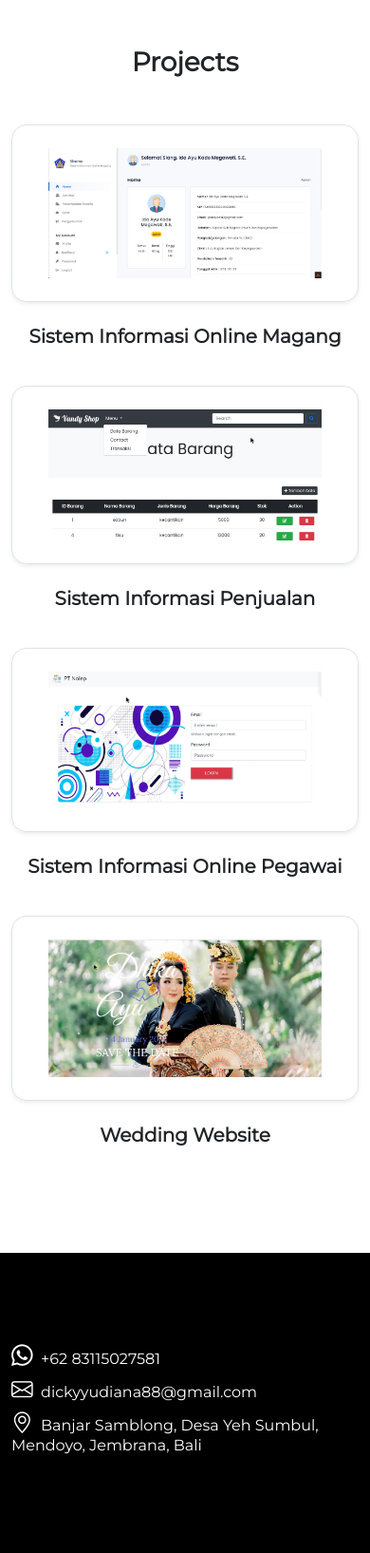
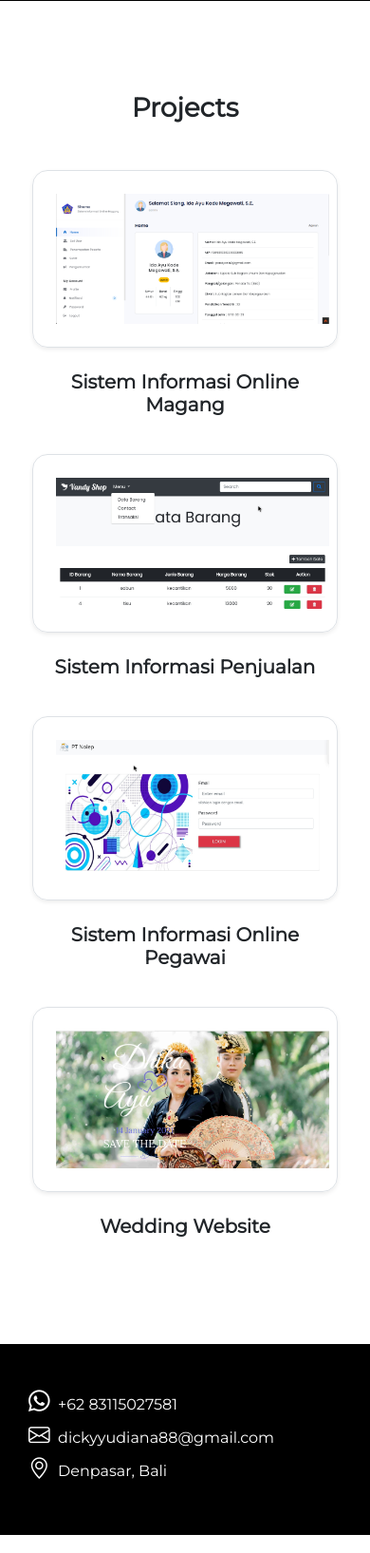
Before and after one commit to gkdyudiana/gkdyudiana.github.io, a PHP site: page / in a window 390 px wide. Shown: the part 3696-5331 px from the top of the page at 95% size. Run offline with PHP 8.4, Linux system fonts and the light colour scheme; some libraries are stand-ins or nearby versions.

Commit message:
fix some padding

```diff
--- a/assets/css/index.css
+++ b/assets/css/index.css
@@ -93,6 +93,14 @@ body {
 @media (min-width: 360px) and (max-width: 767px)  {
     .navbar {
         display: none !important;
+    }
+
+    .row {
+        margin: 0px 10px;
+    }
+
+    .contact .container {
+        padding: 0px 30px !important;
     }
 
     .home {
--- a/index.html
+++ b/index.html
@@ -212,7 +212,7 @@
         <div class="container py-5">
           <h6><i class="bi bi-whatsapp" style="font-size: 17pt;"></i>&nbsp; +62 83115027581</h6>
           <h6><i class="bi bi-envelope" style="font-size: 17pt;"></i>&nbsp; dickyyudiana88@gmail.com</h6>
-          <h6><i class="bi bi-geo-alt" style="font-size: 17pt;"></i>&nbsp; Banjar Samblong, Desa Yeh Sumbul, Mendoyo, Jembrana, Bali</h6>
+          <h6><i class="bi bi-geo-alt" style="font-size: 17pt;"></i>&nbsp; Denpasar, Bali</h6>
         </div>
       </div>
 
```
